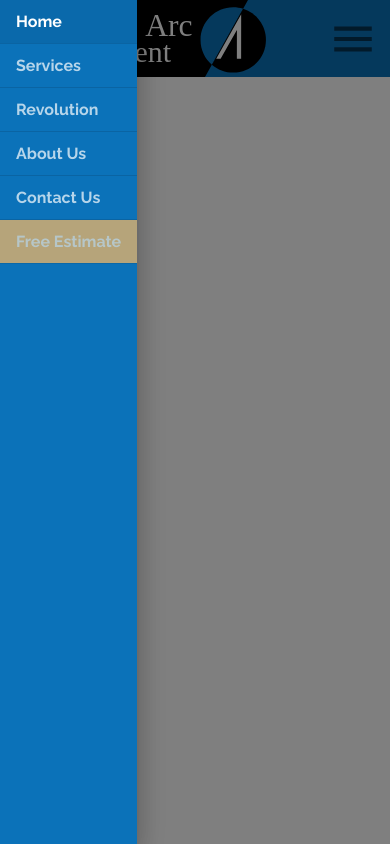
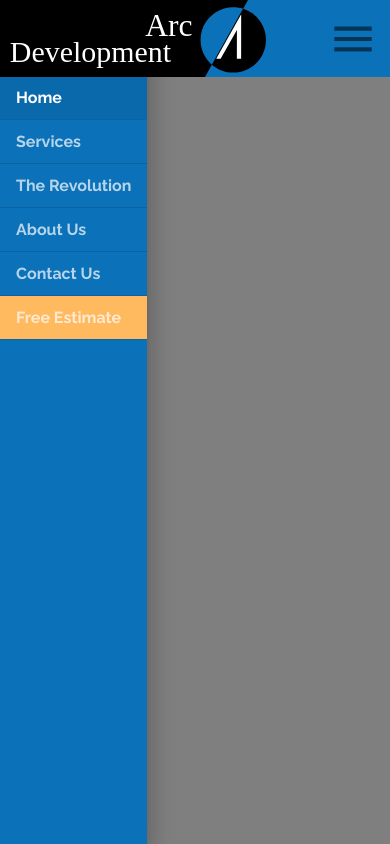
Before and after one commit to usman-akram-dev/project-react-mui-web, a React (Create React App) app: page / in a window 390 px wide. Both pictures are taken after a click on the button 353 px from the left and 38 px from the top of the page. Built offline with nearby package versions, Linux system fonts and the light colour scheme.

Commit message:
setup-cleanup , appbar clipped

```diff
--- a/src/components/ui/Header.js
+++ b/src/components/ui/Header.js
@@ -7,11 +7,11 @@ import Tabs from "@material-ui/core/Tabs";
 import Tab from "@material-ui/core/Tab";
 import Button from "@material-ui/core/Button";
 import { Link } from "react-router-dom";
-import  Menu  from "@material-ui/core/Menu";
+import Menu from "@material-ui/core/Menu";
 import MenuItem from "@material-ui/core/MenuItem";
-import useMediaQuery  from "@material-ui/core/useMediaQuery";
-import  {useTheme}  from "@material-ui/core/styles";
-import  SwipeableDrawer  from "@material-ui/core/SwipeableDrawer";
+import useMediaQuery from "@material-ui/core/useMediaQuery";
+import { useTheme } from "@material-ui/core/styles";
+import SwipeableDrawer from "@material-ui/core/SwipeableDrawer";
 import MenuIcon from "@material-ui/icons/Menu";
 import IconButton from "@material-ui/core/IconButton";
 import List from "@material-ui/core/List";
@@ -19,8 +19,6 @@ import ListItem from "@material-ui/core/ListItem";
 import ListItemText from "@material-ui/core/ListItemText";
 
 import logo from "../../assets/logo.svg";
-
-
 
 function ElevationScroll(props) {
   const { children } = props;
@@ -39,22 +37,21 @@ const useStyles = makeStyles(theme => ({
   toolbarMargin: {
     ...theme.mixins.toolbar,
     marginBottom: "3em",
-    [theme.breakpoints.down("md")]:{
+    [theme.breakpoints.down("md")]: {
       marginBottom: "2em",
     },
-    [theme.breakpoints.down("xs")]:{
+    [theme.breakpoints.down("xs")]: {
       marginBottom: "1.25em",
-    }
+    },
   },
   logo: {
     height: "8em",
-    [theme.breakpoints.down("md")]:{
-      height: "7em"
+    [theme.breakpoints.down("md")]: {
+      height: "7em",
     },
-    [theme.breakpoints.down("xs")]:{
-      height: "5.5em"
+    [theme.breakpoints.down("xs")]: {
+      height: "5.5em",
     },
-
   },
   tabContainer: {
     marginLeft: "auto",
@@ -75,77 +72,82 @@ const useStyles = makeStyles(theme => ({
     padding: 0,
     "&:hover": {
       backgroundColor: "transparent",
-    }
+    },
   },
   menu: {
     backgroundColor: theme.palette.common.blue,
     color: "white",
-      borderRadius: "0px"
+    borderRadius: "0px",
   },
   menuItem: {
     ...theme.typography.tab,
     opacity: 0.7,
     "&:hover": {
-        opacity: 1
-      }
+      opacity: 1,
     },
-    drawerIconContainer:{
+  },
+  drawerIconContainer: {
     marginLeft: "auto",
-      "&:hover":{
-        backgroundColor : "transparent",
-      }
+    "&:hover": {
+      backgroundColor: "transparent",
     },
-    drawerIcon:{
+  },
+  drawerIcon: {
     height: "50px",
-      width:"50px"
-
+    width: "50px",
   },
-    drawer :{
-      backgroundColor : theme.palette.common.blue
+  drawer: {
+    backgroundColor: theme.palette.common.blue,
   },
-    drawerItem:{
+  drawerItem: {
     ...theme.typography.tab,
-      color:"white",
-      opacity: 0.7
+    color: "white",
+    opacity: 0.7,
   },
-    drawerItemEstimate:{
-      backgroundColor : theme.palette.common.orange
+  drawerItemEstimate: {
+    backgroundColor: theme.palette.common.orange,
   },
-    drawerItemSelected:{
-    opacity: "1"
-    }
-
-
-
+  drawerItemSelected: {
+    "& .MuiListItemText-root": {
+      opacity: 1,
+    },
+  },
+  appbar: {
+    zIndex: theme.zIndex.modal + 1,
+  },
 }));
 
 export default function Header(props) {
   const classes = useStyles();
   const theme = useTheme();
   const [value, setValue] = useState(0);
-  const [anchorEl , setAnchorEl]= useState(null);
+  const [anchorEl, setAnchorEl] = useState(null);
   const [openMenu, setOpenMenu] = useState(false);
-  const [selectedIndex , setSelectedIndex] = useState(0)
-  const [openDrawer , setOpenDrawer] = useState(false);
+  const [selectedIndex, setSelectedIndex] = useState(0);
+  const [openDrawer, setOpenDrawer] = useState(false);
   const iOS = process.browser && /iPad|iPhone|iPod/.test(navigator.userAgent);
   const matches = useMediaQuery(theme.breakpoints.down("md"));
 
   const menuOptions = [
-    { name: "Services", link: "/services"},
+    { name: "Services", link: "/services", activeIndex: 1, selectedIndex: 0 },
     {
       name: "Custom Software Development",
-      link: "/customsoftware"
-
+      link: "/customsoftware",
+      activeIndex: 1,
+      selectedIndex: 1,
     },
     {
-      name: "Mobile App Development",
-      link: "/mobileapps"
+      name: "iOS/Android App Development",
+      link: "/mobileapps",
+      activeIndex: 1,
+      selectedIndex: 2,
     },
     {
       name: "Website Development",
-      link: "/websites"
-
-    }
+      link: "/websites",
+      activeIndex: 1,
+      selectedIndex: 3,
+    },
   ];
 
   const routes = [
@@ -156,62 +158,48 @@ export default function Header(props) {
       activeIndex: 1,
       ariaOwns: anchorEl ? "simple-menu" : undefined,
       ariaPopup: anchorEl ? "true" : undefined,
-      mouseOver: event => handleClick(event)
+      mouseOver: event => handleClick(event),
     },
     { name: "The Revolution", link: "/revolution", activeIndex: 2 },
     { name: "About Us", link: "/about", activeIndex: 3 },
-    { name: "Contact Us", link: "/contact", activeIndex: 4 }
+    { name: "Contact Us", link: "/contact", activeIndex: 4 },
   ];
-
 
   const handleChange = (e, newValue) => {
     setValue(newValue);
   };
 
-  const handleClick = (e)=>{
-
+  const handleClick = e => {
     setAnchorEl(e.currentTarget);
     setOpenMenu(true);
+  };
 
-  }
-
-  const handleClose = (e)=>{
+  const handleClose = e => {
     setAnchorEl(null);
     setOpenMenu(false);
+  };
 
-
-  }
-
-  const handleMenuItemClick = (e,i)=>{
+  const handleMenuItemClick = (e, i) => {
     setAnchorEl(null);
     setOpenMenu(false);
     setSelectedIndex(i);
-
-  }
+  };
   useEffect(() => {
-
     [...menuOptions, ...routes].forEach(route => {
       switch (window.location.pathname) {
         case `${route.link}`:
           if (value !== route.activeIndex) {
             setValue(route.activeIndex);
-            if (
-              route.selectedIndex &&
-              route.selectedIndex !== selectedIndex
-            ) {
+            if (route.selectedIndex && route.selectedIndex !== selectedIndex) {
               setSelectedIndex(route.selectedIndex);
             }
           }
-
           break;
         default:
           break;
       }
-
     });
-
-
-  }, [value,menuOptions ,selectedIndex,routes]);
+  }, [value, menuOptions, selectedIndex, routes]);
 
   const tabs = (
     <React.Fragment>
@@ -221,39 +209,18 @@ export default function Header(props) {
         className={classes.tabContainer}
         indicatorColor='primary'
       >
+        {routes.map((route, index) => (
           <Tab
+            key={`${route}${index}`}
             className={classes.tab}
             component={Link}
-                to='/'
-                label='Home'
+            to={route.link}
+            label={route.name}
+            aria-owns={route.ariaOwns}
+            aria-haspopup={route.ariaPopup}
+            onMouseOver={route.mouseOver}
           />
-              <Tab
-              aria-owns={anchorEl ? "simple-menu" :undefined}
-              aria-haspopup ={anchorEl ? "true" : undefined}
-              className={classes.tab}
-                component={Link}
-                to='/services'
-                label='Services'
-                onMouseOver={event => handleClick(event)}
-              />
-              <Tab
-                className={classes.tab}
-                component={Link}
-                to='/revolution'
-                label='The Revolution'
-              />
-              <Tab
-                className={classes.tab}
-                component={Link}
-                to='about'
-                label='About Us'
-              />
-              <Tab
-                className={classes.tab}
-                component={Link}
-                to='contact'
-                label='Contact Us'
-              />
+        ))}
       </Tabs>
       <Button
         variant='contained'
@@ -264,58 +231,104 @@ export default function Header(props) {
       >
         Free Estimate
       </Button>
-            <Menu id="simple-menu" anchorEl={anchorEl} open={openMenu} onClose={handleClose} classes={{ paper: classes.menu}} MenuListProps={{onMouseLeave : handleClose}} elevation={0}>
-       {
-         menuOptions.map((option,i)=>(
-
-          <MenuItem key={option} component={Link} to={option.link} classes={{root: classes.menuItem}} onClick={(event)=>{handleMenuItemClick(event,i); setValue(1); handleClose()}} selected={i=== selectedIndex && value===1}>{option.name} </MenuItem>
-         ))
-       }
+      <Menu
+        id='simple-menu'
+        anchorEl={anchorEl}
+        open={openMenu}
+        onClose={handleClose}
+        classes={{ paper: classes.menu }}
+        MenuListProps={{ onMouseLeave: handleClose }}
+        elevation={0}
+        style={{ zIndex: 1302 }}
+        keepMounted
+      >
+        {menuOptions.map((option, i) => (
+          <MenuItem
+            key={`${option}${i}`}
+            component={Link}
+            to={option.link}
+            classes={{ root: classes.menuItem }}
+            onClick={event => {
+              handleMenuItemClick(event, i);
+              setValue(1);
+              handleClose();
+            }}
+            selected={i === selectedIndex && value === 1}
+          >
+            {option.name}{" "}
+          </MenuItem>
+        ))}
       </Menu>
-
     </React.Fragment>
   );
-  const drawer =(
+  const drawer = (
     <React.Fragment>
-
       <SwipeableDrawer
         disableBackdropTransition={!iOS}
         disableDiscovery={iOS}
         open={openDrawer}
         onClose={() => setOpenDrawer(false)}
         onOpen={() => setOpenDrawer(true)}
-        classes ={{paper : classes.drawer}}>
+        classes={{ paper: classes.drawer }}
+      >
+        <div className={classes.toolbarMargin} />
         <List disablePadding>
-            <ListItem  onClick={()=>{setOpenDrawer(false); setValue(0)}} divider button component={Link} to="/" selected={value===0}>
-              <ListItemText className={value===0 ? [classes.drawerItem , classes.drawerItemSelected]:classes.drawerItem} disableTypography>Home</ListItemText>
+          {routes.map(route => (
+            <ListItem
+              key={`${route}${route.activeIndex}`}
+              divider
+              button
+              component={Link}
+              to={route.link}
+              classes={{ selected: classes.drawerItemSelected }}
+              selected={value === route.activeIndex}
+              onClick={() => {
+                setOpenDrawer(false);
+                setValue(route.activeIndex);
+              }}
+            >
+              <ListItemText className={classes.drawerItem} disableTypography>
+                {route.name}
+              </ListItemText>
             </ListItem>
-            <ListItem  onClick={()=>{setOpenDrawer(false); setValue(1)}} divider button  component={Link} to="/services" selected={value===1}>
-              <ListItemText className={value===1 ? [classes.drawerItem , classes.drawerItemSelected]:classes.drawerItem}  disableTypography>Services</ListItemText>
-            </ListItem>
-            <ListItem  onClick={()=>{setOpenDrawer(false); setValue(2)}} divider button  component={Link} to="/revolution" selected={value===2}>
-              <ListItemText className={value===2 ? [classes.drawerItem , classes.drawerItemSelected]:classes.drawerItem}  disableTypography>Revolution</ListItemText>
-            </ListItem>
-            <ListItem  onClick={()=>{setOpenDrawer(false); setValue(3)}} divider button  component={Link} to="/about" selected={value===3}>
-              <ListItemText className={value===3 ? [classes.drawerItem , classes.drawerItemSelected]:classes.drawerItem}  disableTypography>About Us</ListItemText>
-            </ListItem>
-            <ListItem onClick={()=>{setOpenDrawer(false); setValue(4)}} divider button  component={Link} to="/contact" selected={value===4}>
-              <ListItemText className={value===4 ? [classes.drawerItem , classes.drawerItemSelected]:classes.drawerItem}  disableTypography>Contact Us</ListItemText>
-            </ListItem>
-            <ListItem className={[classes.drawerItem , classes.drawerItemEstimate]} onClick={()=>{setOpenDrawer(false); setValue(5)}} divider button  component={Link} to="/estimate" selected={value===5}>
-              <ListItemText className={value===5 ? [classes.drawerItem , classes.drawerItemSelected]:classes.drawerItem}  disableTypography>Free Estimate</ListItemText>
+          ))}
+
+          <ListItem
+            classes={{
+              root: classes.drawerItemEstimate,
+              selected: classes.drawerItemSelected,
+            }}
+            selected={value === 5}
+            onClick={() => {
+              setOpenDrawer(false);
+              setValue(5);
+            }}
+            divider
+            button
+            component={Link}
+            to='/estimate'
+            selected={value === 5}
+          >
+            <ListItemText className={classes.drawerItem} disableTypography>
+              Free Estimate
+            </ListItemText>
           </ListItem>
         </List>
       </SwipeableDrawer>
-    <IconButton onClick={()=>setOpenDrawer(!openDrawer)} className={classes.drawerIconContainer} disableRipple>
-      <MenuIcon className={classes.drawerIcon}/>
+      <IconButton
+        onClick={() => setOpenDrawer(!openDrawer)}
+        className={classes.drawerIconContainer}
+        disableRipple
+      >
+        <MenuIcon className={classes.drawerIcon} />
       </IconButton>
     </React.Fragment>
-  )
+  );
 
   return (
     <React.Fragment>
       <ElevationScroll>
-        <AppBar>
+        <AppBar className={classes.appbar}>
           <Toolbar disableGutters>
             <Button
               disableRipple
```
Lines whose indentation alone changed are shown as unchanged.
